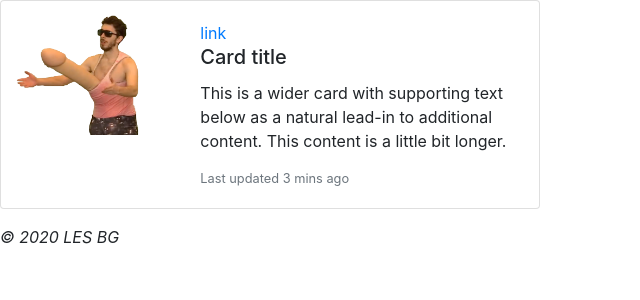
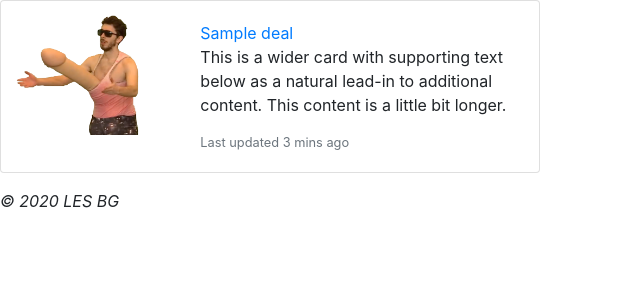
Before and after one commit to ThomasDrd/ProjectWeb2019, a CodeIgniter app: page /database/ in a window 1280 px wide. Shown: the part 56-356 px from the top of the page, without its empty margins (0-640 px from the left). Run offline with CodeIgniter, Linux system fonts and the light colour scheme; tables that the repository leaves empty or names only in its code hold one stand-in row (values such as "Sample post").

Commit message:
listing deal from db

```diff
--- a/application/config/config.php
+++ b/application/config/config.php
@@ -35,7 +35,7 @@ $config['base_url'] = '';
 | variable so that it is blank.
 |
 */
-$config['index_page'] = 'deals.php';
+$config['index_page'] = 'index.php';
 
 /*
 |--------------------------------------------------------------------------
--- a/application/config/database.php
+++ b/application/config/database.php
@@ -76,8 +76,8 @@ $query_builder = TRUE;
 $db['default'] = array(
 	'dsn'	=> '',
 	'hostname' => 'localhost',
-	'username' => 'root',
-	'password' => '',
+	'username' => 'admin',
+	'password' => 'admin',
 	'database' => 'projetweb',
 	'dbdriver' => 'mysqli',
 	'dbprefix' => '',
--- a/application/controllers/Pages.php
+++ b/application/controllers/Pages.php
@@ -21,7 +21,7 @@ class Pages extends CI_Controller {
 	public function index()
 	{
 		$this->load->database();
-		$select = $this->db->query('SELECT * FROM deals')->result();
+		$select['deal'] = $this->db->query('SELECT * FROM deals')->result();
 		$this->load->view('index', $select);
 	}
 
--- a/application/views/index.php
+++ b/application/views/index.php
@@ -1,4 +1,7 @@
 <?php
 include 'template/header.php';
-include 'template/deals.php';
+foreach ($deal as $de)
+{
+	include 'template/deals.php';
+}
 include 'template/footer.php';
--- a/application/views/template/deals.php
+++ b/application/views/template/deals.php
@@ -5,8 +5,7 @@
 		</div>
 		<div class="col-md-8">
 			<div class="card-body">
-				<a href="details">link</a>
-				<h5 class="card-title">Card title</h5>
+				<a class="card-title" href="details"><?php echo $de->nom; ?></a>
 				<p class="card-text">This is a wider card with supporting text below as a natural lead-in to additional content. This content is a little bit longer.</p>
 				<p class="card-text"><small class="text-muted">Last updated 3 mins ago</small></p>
 			</div>
```
